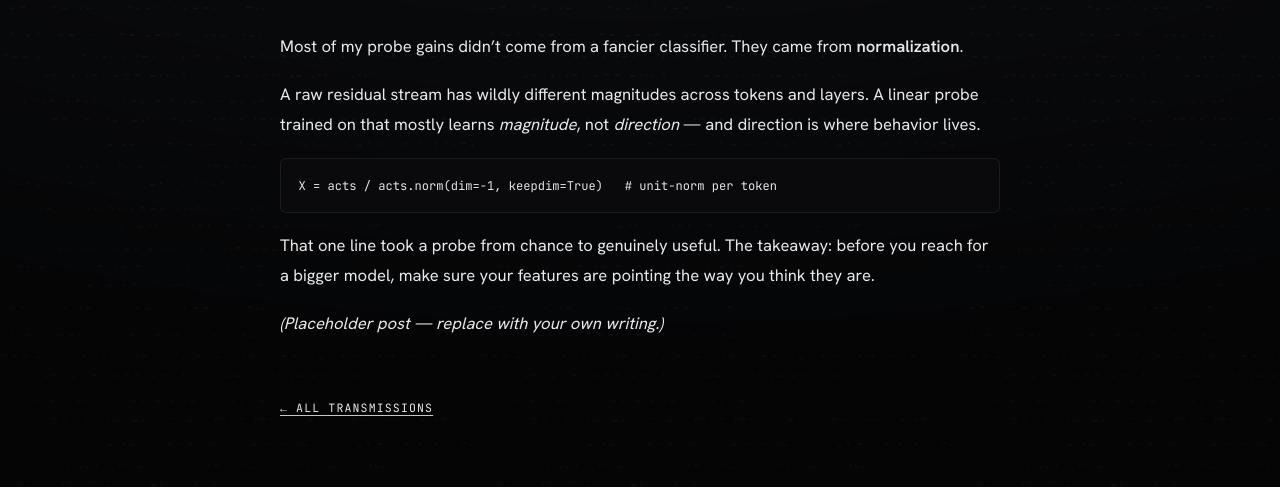
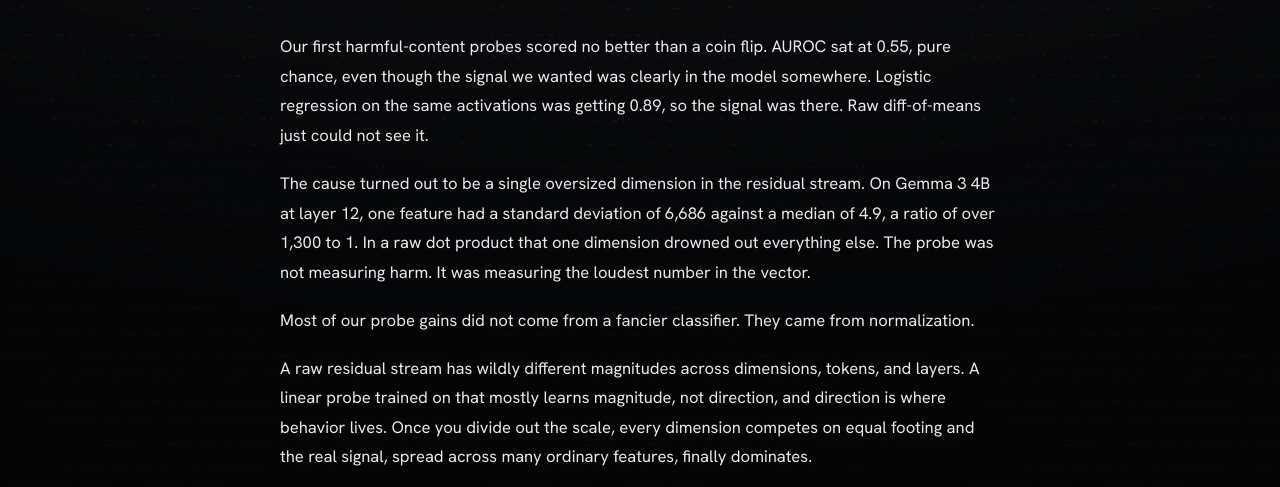
Before and after one commit to Anirudh64210/Personal-Blog-Portfolio, an Astro site: page /blog/auroc-from-half-to-088 in a window 1280 px wide. Shown: the part 279-766 px from the top of the page. Built offline with nearby package versions, Linux system fonts and the light colour scheme; Astro itself is replaced by a stand-in of ours.

Commit message:
edited auroc blog

````diff
--- a/src/content/blog/auroc-from-half-to-088.md
+++ b/src/content/blog/auroc-from-half-to-088.md
@@ -1,18 +1,30 @@
 ---
 title: "From 0.50 to 0.88 AUROC with activation normalization"
-description: "A short note on why normalizing residual-stream activations before a linear probe is the single highest-leverage change for behavioral detection in LLMs."
+description: "Why normalizing residual-stream activations before a linear probe is the highest-leverage change for behavioral detection in LLMs."
 topic: "interpretability · calibration"
 planted: 2026-05-04
 ---
 
-Most of my probe gains didn't come from a fancier classifier. They came from **normalization**.
+Our first harmful-content probes scored no better than a coin flip. AUROC sat at 0.55, pure chance, even though the signal we wanted was clearly in the model somewhere. Logistic regression on the same activations was getting 0.89, so the signal was there. Raw diff-of-means just could not see it.
 
-A raw residual stream has wildly different magnitudes across tokens and layers. A linear probe trained on that mostly learns *magnitude*, not *direction* — and direction is where behavior lives.
+The cause turned out to be a single oversized dimension in the residual stream. On Gemma 3 4B at layer 12, one feature had a standard deviation of 6,686 against a median of 4.9, a ratio of over 1,300 to 1. In a raw dot product that one dimension drowned out everything else. The probe was not measuring harm. It was measuring the loudest number in the vector.
+
+Most of our probe gains did not come from a fancier classifier. They came from normalization.
+
+A raw residual stream has wildly different magnitudes across dimensions, tokens, and layers. A linear probe trained on that mostly learns magnitude, not direction, and direction is where behavior lives. Once you divide out the scale, every dimension competes on equal footing and the real signal, spread across many ordinary features, finally dominates.
 
 ```python
-X = acts / acts.norm(dim=-1, keepdim=True)   # unit-norm per token
+# normalize per dimension, then diff-of-means
+mu = X.mean(0)
+sd = X.std(0) + 1e-8
+Xn = (X - mu) / sd
+
+direction = Xn[y == 1].mean(0) - Xn[y == 0].mean(0)   # harmful minus benign
+direction /= np.linalg.norm(direction) + 1e-8
+
+score = Xn @ direction   # project each activation onto the harmful direction
 ```
 
-That one line took a probe from chance to genuinely useful. The takeaway: before you reach for a bigger model, make sure your features are pointing the way you think they are.
+That correction took the same probe, on the same activations, from 0.55 to 0.88 AUROC. Nothing else changed. Same contrastive pairs, same layer, same model.
 
-*(Placeholder post — replace with your own writing.)*
+The lesson stuck: before you reach for a bigger model, make sure your features are pointing the way you think they are. And whatever normalization you train with has to ship with the probe. We save the mean and std alongside the direction, because the exact same transform has to run at inference or the gains vanish.
````
